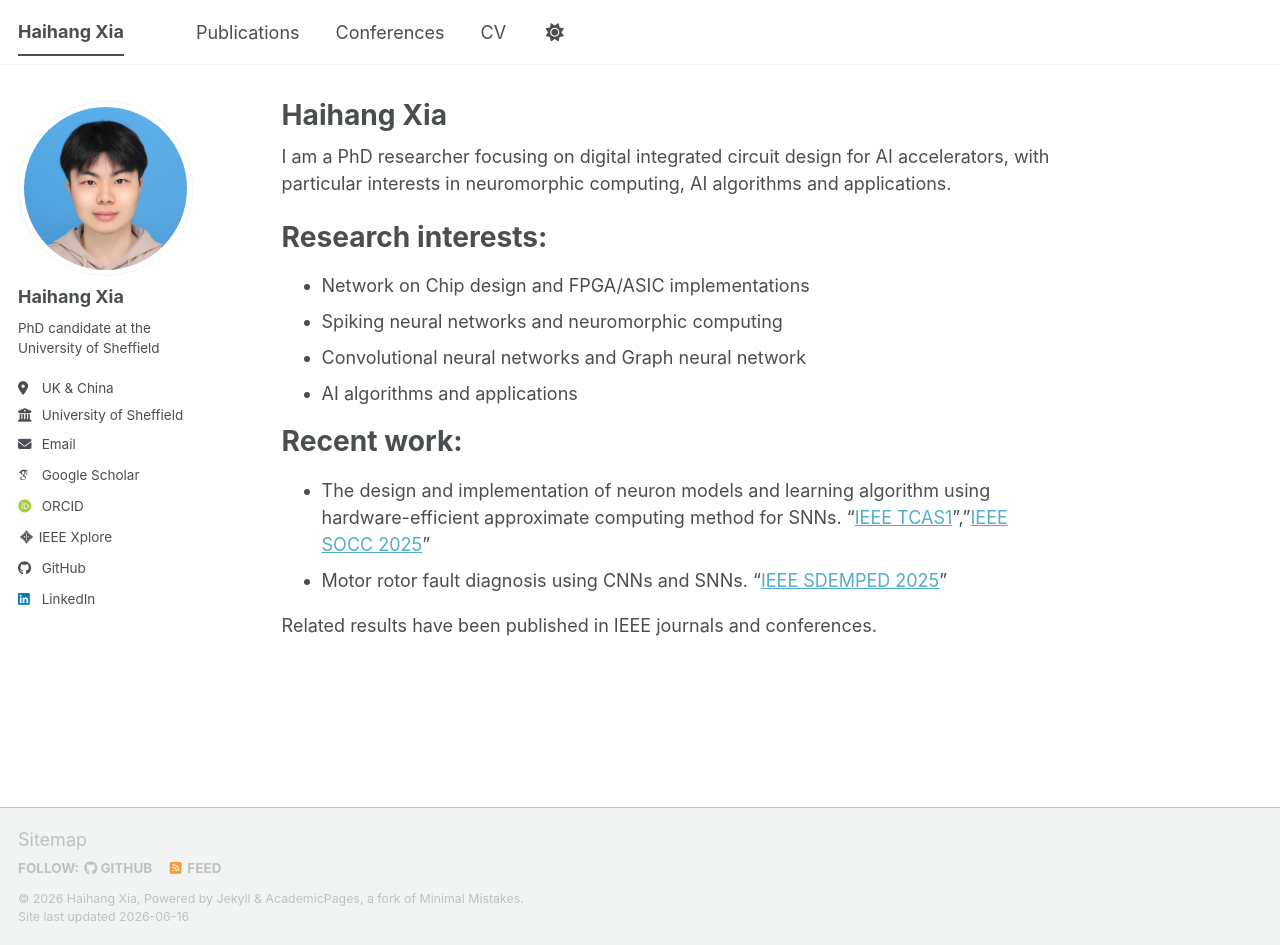
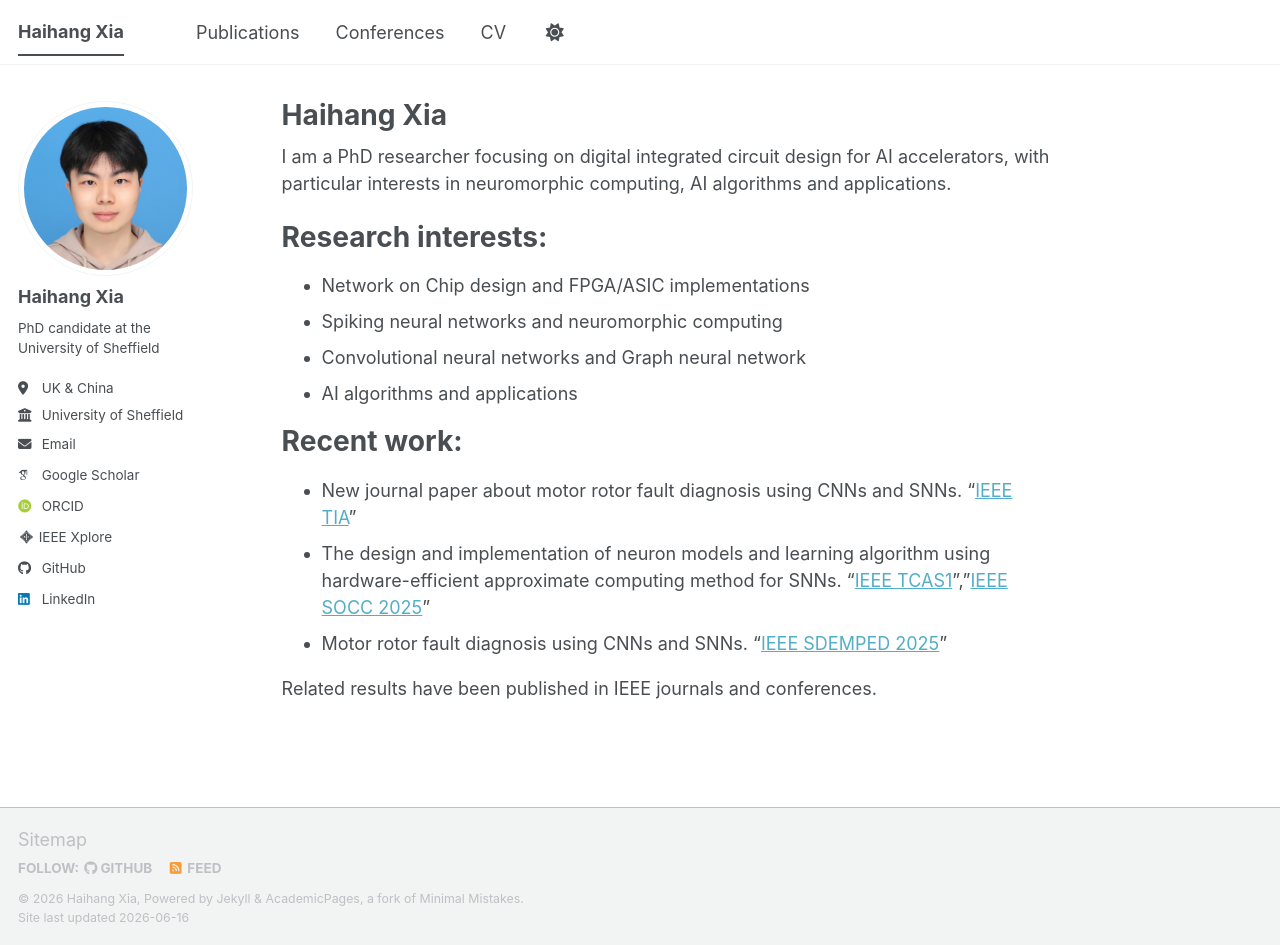
Before and after one commit to Haihang-Xia/Haihang-Xia.github.io, a Jekyll site: the page built from _pages/about.md, in a window 1280 px wide and 945 px high. Built offline with Jekyll 4.4.1, drawn with Linux system fonts in a browser that asks for light colours; some web fonts are replaced; a script bundle is joined from its source files by our own code; library files that are not in the unit come from our copies.

Commit message:
Update about.md

```diff
--- a/_pages/about.md
+++ b/_pages/about.md
@@ -18,6 +18,8 @@ Research interests:
 
 Recent work:
 ======
+- New journal paper about motor rotor fault diagnosis using CNNs and SNNs.
+  "[IEEE TIA](/publication/tia_2026)"
 - The design and implementation of neuron models and learning algorithm using hardware-efficient
   approximate computing method for SNNs.
   "[IEEE TCAS1](/publication/tcas1_2025)","[IEEE SOCC 2025](/publication/socc2025)"
```
